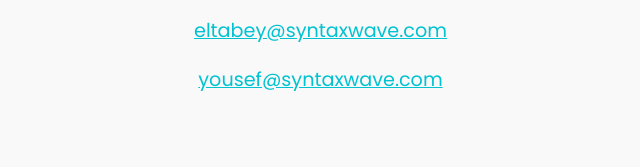
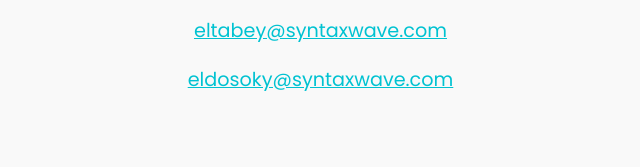
Before and after one commit to Yousef-Eldosoky/syntaxwave, a plain HTML site: page Contact.html in a window 1280 px wide. Shown: the part 633-800 px from the top of the page, 7-647 px from the left. Drawn offline with Linux system fonts and the light colour scheme.

Commit message:
fix the mail name

```diff
--- a/Contact.html
+++ b/Contact.html
@@ -249,7 +249,7 @@
             <h3>Business Inquiries</h3>
             <p>Email us at:</p>
             <p><a href="mailto:eltabey@syntaxwave.com">eltabey@syntaxwave.com</a></p>
-            <p><a href="mailto:eldosoky@syntaxwave.com">yousef@syntaxwave.com</a></p>
+            <p><a href="mailto:eldosoky@syntaxwave.com">eldosoky@syntaxwave.com</a></p>
         </div>
         <div>
             <h3>Follow Us on Social Media</h3>
```
